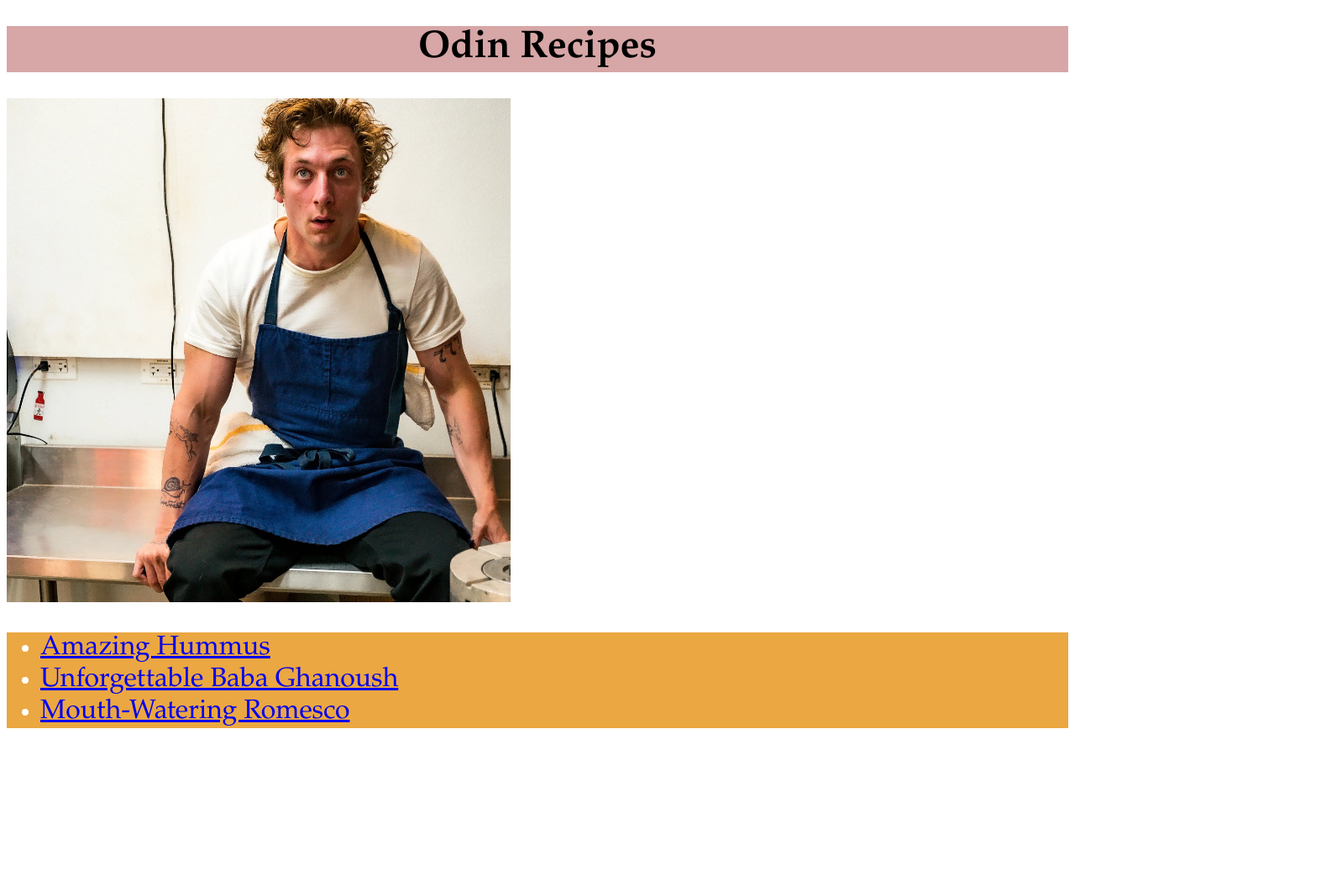
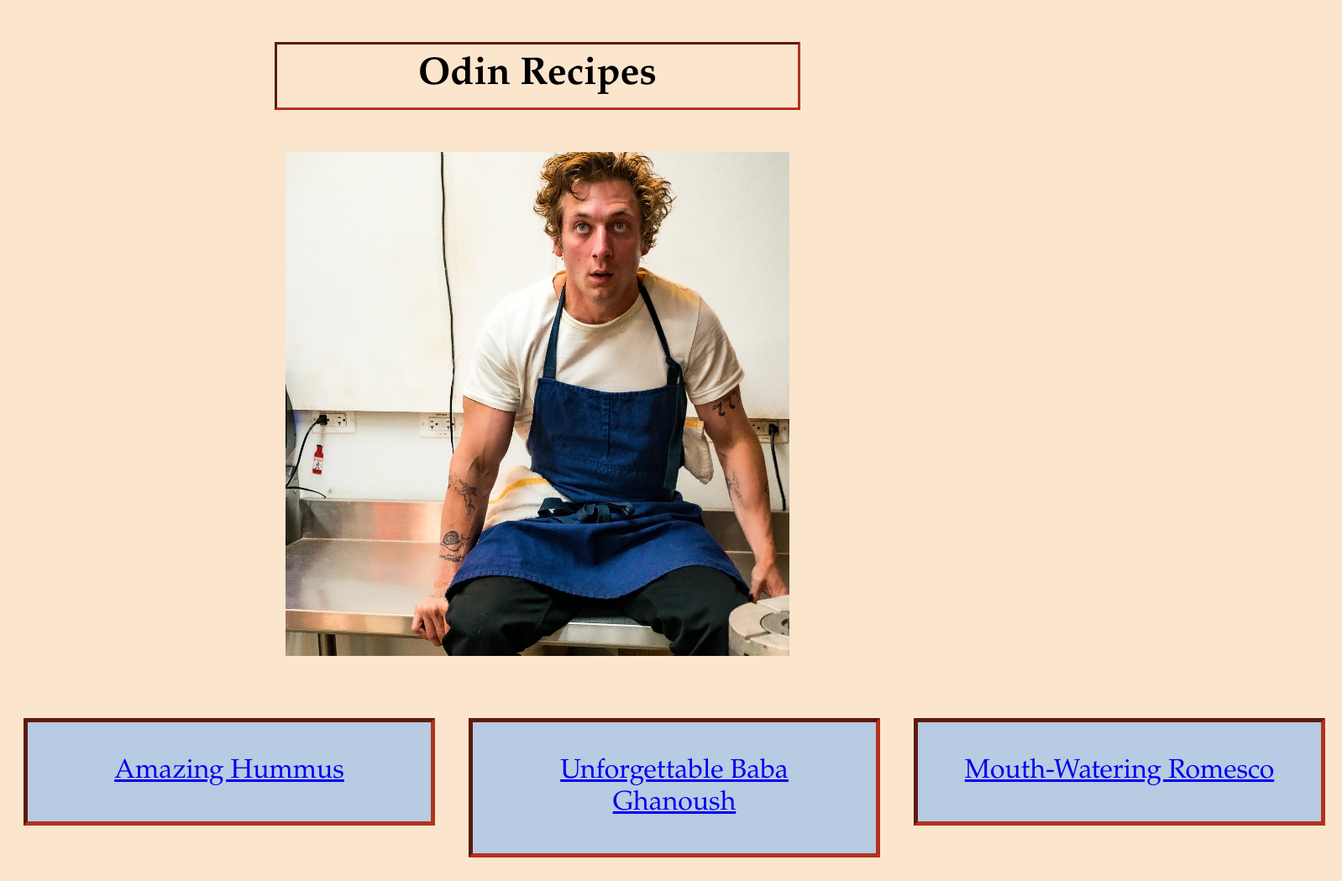
Before and after one commit to GutenbergJ/odin-recipes, a plain HTML site: page index.html in a window 1280 px wide. Shown: the whole page at 84% size, 1598 px wide, since content can reach past the window. Before the commit the page ends 899 px from the top, so only its background shows below. Drawn offline with Linux system fonts and the light colour scheme.

Commit message:
Add CSS flexbox styling to index.html

```diff
--- a/index.html
+++ b/index.html
@@ -7,7 +7,7 @@
 </head>
 <body>
 <h1>Odin Recipes</h1>
-<img src="./images/thebear.jpg" alt="some cute line cook looking mighty tired" width="600">
+<div><img src="./images/thebear.jpg" alt="some cute line cook looking mighty tired" width="600"></div>
 <ul>
     <li><a href="./recipes/hummus.html">Amazing Hummus</a></li>
     <li><a href="./recipes/baba-ganoush.html">Unforgettable Baba Ghanoush</a></li>
--- a/styles.css
+++ b/styles.css
@@ -1,12 +1,48 @@
+body {
+    background-color: rgb(247, 191, 130, 0.4)
+}
 h1 {
     font-size: 46px;
     font-family: Garamond, "Times New Roman", serif;
     text-align: center;
-    background-color: rgb(215,166,166);
+    border: inset rgb(178, 50, 30);
+    width: 600px;
+    height: auto;
+    margin: 50px auto;
+    padding: 10px;
 }
 ul {
     font-family: Garamond, "Times New Roman", serif;
     font-size: 32px;
-    background-color: rgb(235, 167, 65);
     color: white;
+    display: flex;
+    padding: 0;
+    width: 1590px;
+    margin: 0 auto;
+
 }
+div {
+    width: 600px;
+    margin: 50px auto;
+}
+li {
+    display: block;
+}
+li a {
+    display: inline-block;
+    background-color: rgb(116, 177, 250, 0.5);
+    padding: 40px;
+    margin: 20px;
+    border: 5px inset rgb(178, 50, 30);
+    width: 400px;
+    text-align: center;
+}
+li a:hover {
+    display: inline-block;
+    background-color: rgb(126, 160, 156, 0.4);
+    padding: 40px;
+    margin: 20px;
+    border: 5px inset rgb(178, 50, 30);
+    width: 400px;
+    text-align: center;
+}
```
